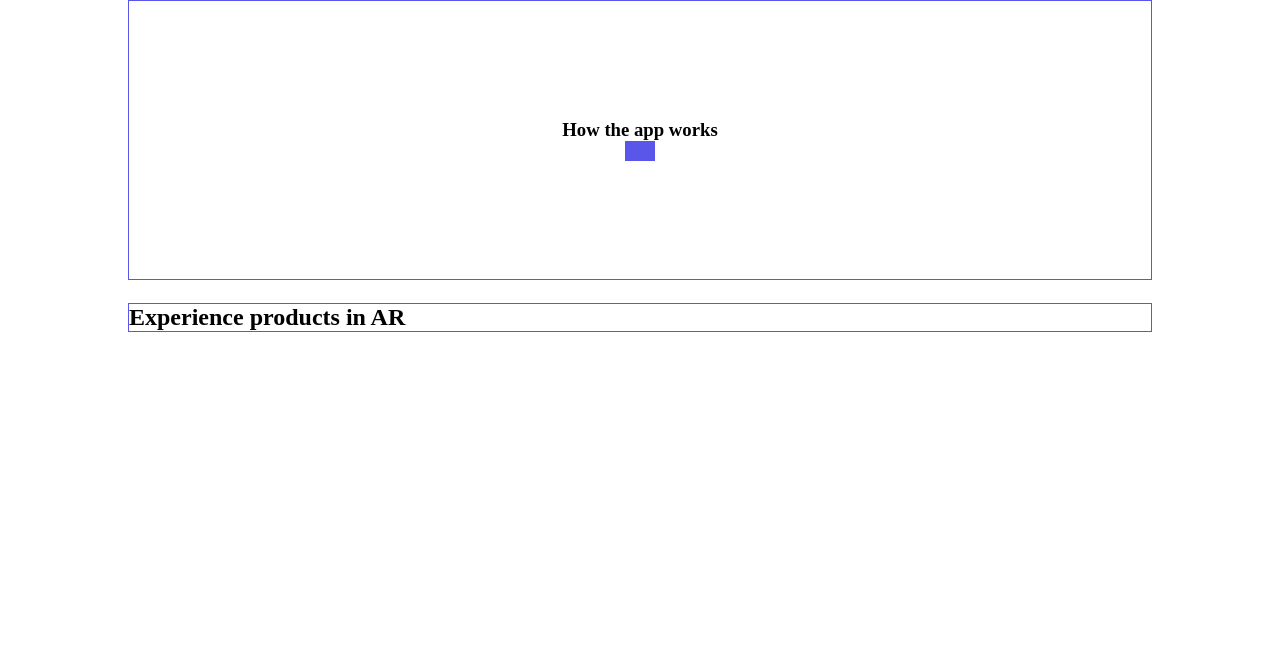
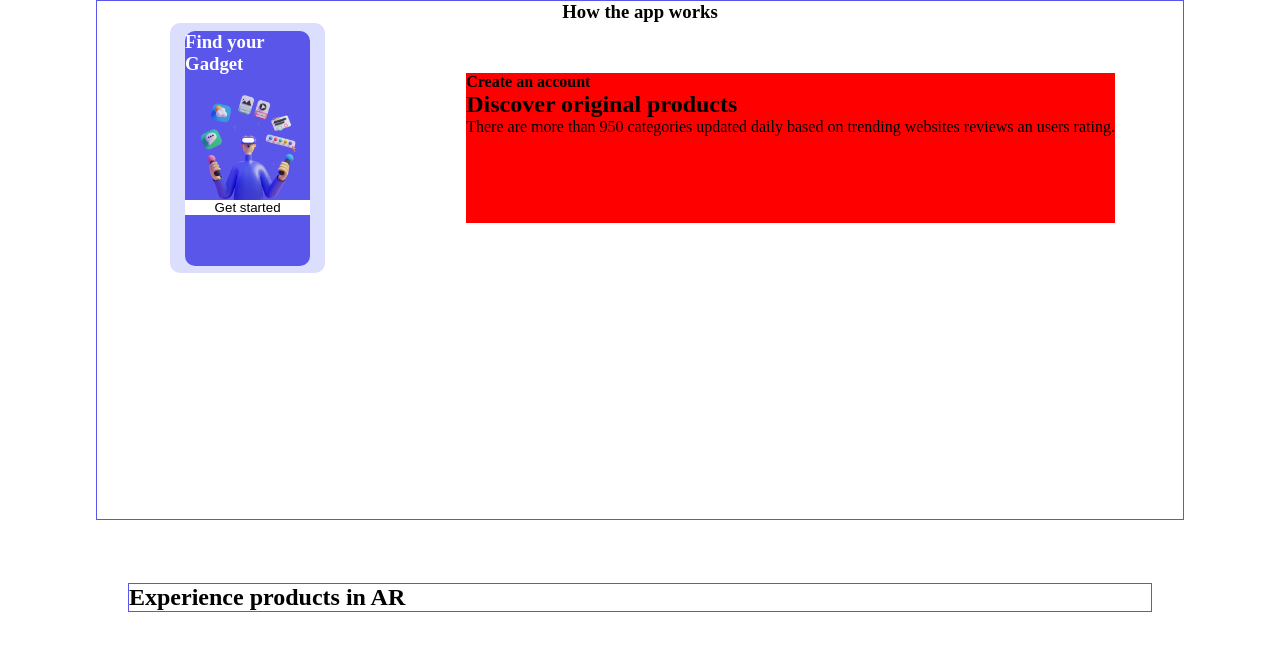
Before and after one commit to RafaRomero8/Maquetado-react, a React (Create React App) app: page / in a window 1280 px wide. Shown: the top 648 px of the page. Built offline with nearby package versions, Linux system fonts and the light colour scheme.

Commit message:
modify sections

```diff
--- a/src/App.css
+++ b/src/App.css
@@ -2,6 +2,7 @@
   /*colores*/
   --violeta: #5956e9;
   --rosa: #fab8c3;
+  --blanquesco: #dcdefe;
 }
 * {
   box-sizing: border-box;
@@ -10,32 +11,75 @@
 }
 .main,
 .section_first,
-.section_second {
+.section_second,
+.section_first-back,
+.section_first-gadget,
+.section_first-container {
   display: flex;
 }
 .main {
-  height: 50vh;
+  height: 100vh;
   flex-direction: column;
   justify-content: space-between;
   align-items: center;
 }
 
 .section_first {
-  width: 80%;
-  height: 35vh;
+  width: 85%;
+  height: 65vh;
   flex-direction: column;
-  justify-content: center;
   align-items: center;
   border: 1px solid var(--violeta);
 }
-.section_first h3 {
-  bottom: 0;
+.section_first-container {
+  width: 100%;
+  justify-content: space-around;
+}
+
+.section_first-back {
+  border-radius: 10px;
+  margin: 0 0 0 10px;
+  align-items: center;
+  justify-content: center;
+  width: 155px;
+  height: 250px;
+  background-color: var(--blanquesco);
 }
 .section_first-gadget {
-  height: 20px;
-  width: 30px;
+  border-radius: 10px;
+  /* height: 15em;
+  width: 8em; */
+  height: 235px;
+  width: 125px;
+  flex-direction: column;
+  justify-content: flex-start;
   background-color: var(--violeta);
 }
+.section_first-gadget h3 {
+  color: white;
+}
+.section_first-description {
+  background-color: red;
+  margin: 50px 5px 50px 15px;
+}
+.section_first-image {
+  height: auto;
+  width: auto;
+  max-width: 250px;
+  max-height: 150px;
+
+  /* padding: clamp(5px, 1vw, 25px);
+  width: clamp(200px, 8vw, 300px); */
+}
+
+.section_first-button {
+  background-color: white;
+  text-decoration: none;
+  border: none;
+  cursor: pointer;
+  text-decoration: none;
+}
+/* -------------------------------------------- */
 
 .section_second {
   width: 80%;
--- a/src/App.js
+++ b/src/App.js
@@ -1,5 +1,6 @@
 
 import './App.css';
+import man from './assets/Saly-19.png'
 
 function App() {
   return (
@@ -11,10 +12,26 @@
     <main className='main'>
 
       <section className='section_first'>
-       <h3>How the app works</h3>
-       <div className='section_first-gadget'>
+      <h3>How the app works</h3>
+        <section className='section_first-container'>
+        <div className='section_first-back'>
 
-       </div>
+          <div className='section_first-gadget'>
+           <h3>Find your Gadget</h3>
+            <img className='section_first-image' src={man}></img>
+             <button className='section_first-button'>Get started</button>
+          </div>
+
+        </div>
+            <div className='section_first-description'>
+              <h4>Create an account</h4>
+                <h2>Discover original products</h2>
+            <p>There are more than 950 categories updated daily based on
+              trending websites reviews an users rating.</p>
+
+           </div>
+        </section>
+
 
       </section>
 
```
